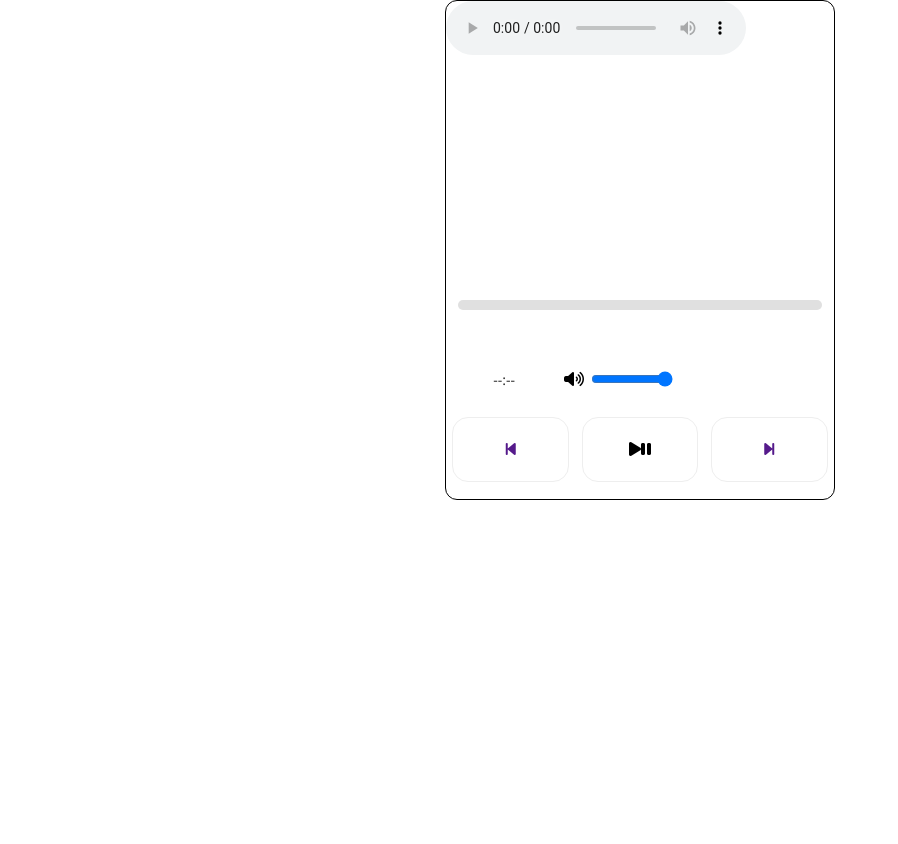
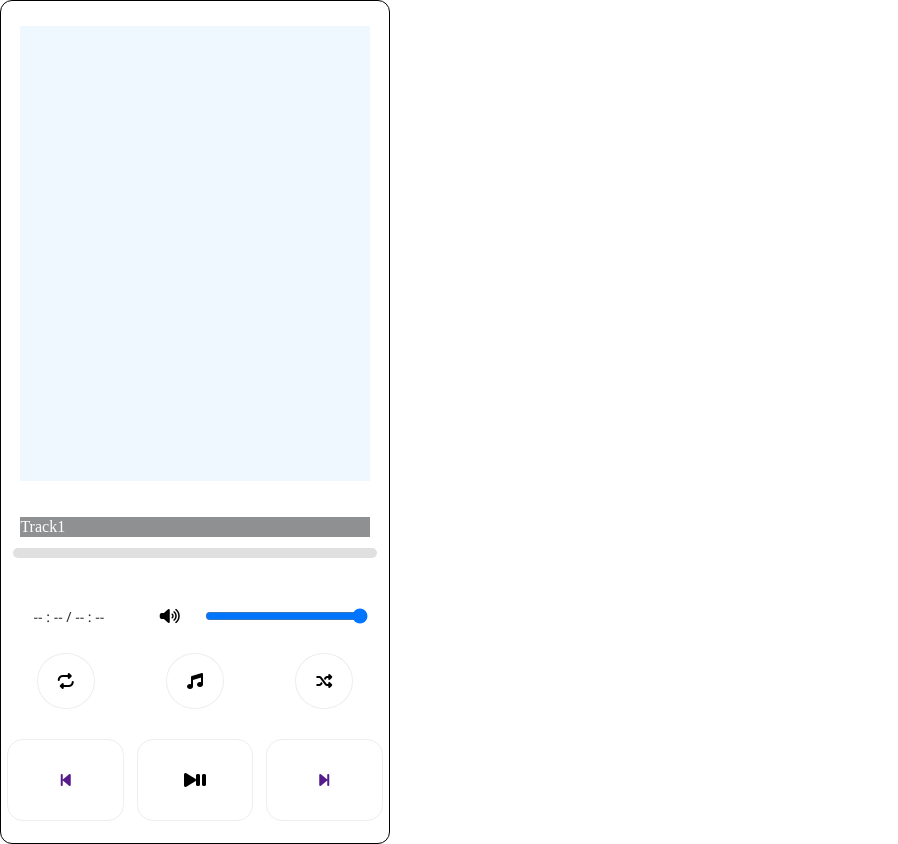
Before and after one commit to Jackmanek/reproductor, a plain HTML site: page index.html in a window 1280 px wide. Shown: the whole page, without its empty margins (0-898 px from the left). Before the commit the page ends 800 px from the top, so only its background shows below. Drawn offline with Linux system fonts and the light colour scheme.

Commit message:
mejoras en repro

```diff
--- a/css/repro.css
+++ b/css/repro.css
@@ -3,16 +3,20 @@
     padding: 0%;
     box-sizing: border-box;
 }
+.contenedor{
+    width: 390px;
+    height: 844px;
+}
 .repro{
     margin: 0 auto;
     width: 390px;
-    height: 500px;
+    height: 844px;
     border: 0.5px solid black;
     border-radius: 12px;
-}
-.caratula{
-    width: 90%;
-    height: 60%;
+    display: flex;
+    flex-wrap: wrap;
+    justify-content: center;
+    align-items: center;
 }
 .repro audio a{
     width: 1rem;
@@ -24,7 +28,7 @@
     width: 100%;
     display: flex;
     flex-wrap: nowrap;
-    height: 20%;
+    height: 15%;
     align-items: center;
 }
 .controles div{
@@ -82,13 +86,52 @@
 }
 .centro{
     width: 100%;
-    height: 20%;
+    height: 25%;
     display: flex;
     flex-wrap: wrap;
 }
+.part1{
+    width: 100%;
+    height: 33%;
+    display: flex;
+    flex-wrap: wrap;
+    justify-content: center;
+    align-items: end;
+}
+.title{
+    width: 90%;
+    height: 30%;
+    background-color: #3d3f4193;
+    color: white;
+    display: flex;
+    align-items: center;
+}
+.part2{
+    width: 100%;
+    height: 33%;
+    display: flex;
+    justify-content: space-around;
+    align-items: center;
+}
+.part2 div{
+    width: 15%;
+    height: 80%;
+    border: 0.5px ridge;
+    display: flex;
+    justify-content: center;
+    align-items: center;
+    border-radius: 52%;
+}
+.part3{
+    width: 100%;
+    height: 33%;
+    display: flex;
+    justify-content: space-around;
+    align-items: center;
+}
 #volume-control {
     margin-top: 10px;
-    width: 30%;
+    width: 60%;
     display: flex;
     flex-wrap: nowrap;
     justify-content: space-around;
@@ -104,3 +147,15 @@
     display: flex;
     align-items: center;
 }
+.north{
+    width: 100%;
+    height: 60%;
+    display: flex;
+    justify-content: center;
+    align-items: center;
+}
+.caratula{
+    width: 90%;
+    height: 90%;
+    background-color: aliceblue;
+}
--- a/index.html
+++ b/index.html
@@ -10,44 +10,42 @@
     <script defer src="https://use.fontawesome.com/releases/v5.15.4/js/all.js" integrity="sha384-rOA1PnstxnOBLzCLMcre8ybwbTmemjzdNlILg8O7z1lUkLXozs4DHonlDtnE7fpc" crossorigin="anonymous"></script>
 </head>
 <body>
-    <section>
-        <div>
-            <div class="img_track">
+    <section class="contenedor">
+            <div class="repro">
+                <div class="north">
+                    <div class="caratula">
 
                     </div>
-            <div class="repro">
-                <div class="caratula">
-                    <audio controls src="media/songs/Vetusta Morla - Finisterre.mp3"  id="audio-player"></audio>
                 </div>
                 <div class="centro">
+                    <div class="part1">
+                        <div class="title">Track1</div>
                         <div id="progress-container">
                             <div id="progress-bar"></div>
                         </div>
-                    <div id="time-remaining">--:--</div>
+                    </div>
+                    <div class="part3">
+                        <div id="time-remaining"> -- : -- / -- : -- </div>
                         <div id="volume-control">
                             <i class="fa-solid fa-volume-high"></i>
                             <input type="range" id="volume-slider" min="0" max="1" step="0.01" value="1">
                         </div>
                     </div>
+                    <div class="part2">
+                        <div><i class="fa-solid fa-repeat"></i><i class="fa-solid fa-repeat-1"></i></div>
+                        <div><i class="fa-solid fa-music"></i></div>
+                        <div><i class="fa-solid fa-shuffle"></i></div>
+                    </div>
+
+                </div>
                 <div class="controles">
+                    <audio  src="media/songs/Vetusta Morla - Finisterre.mp3"  id="audio-player"></audio>
                     <div><a href=""><i class="fa-solid fa-backward-step"></i></a></div>
                     <div><a class="start"><i class="fa-solid fa-play btnStart"></i><i class="fa-solid fa-pause btnPause"></i></a></div>
                     <div><a href=""><i class="fa-solid fa-forward-step"></i></a></div>
                 </div>
-
-
-
-
-            </div>
             </div>
     </section>
-
-
-
-
-
-
-
     <script src="js/repro.js"></script>
 </body>
 </html>
```
Lines whose indentation alone changed are shown as unchanged.
